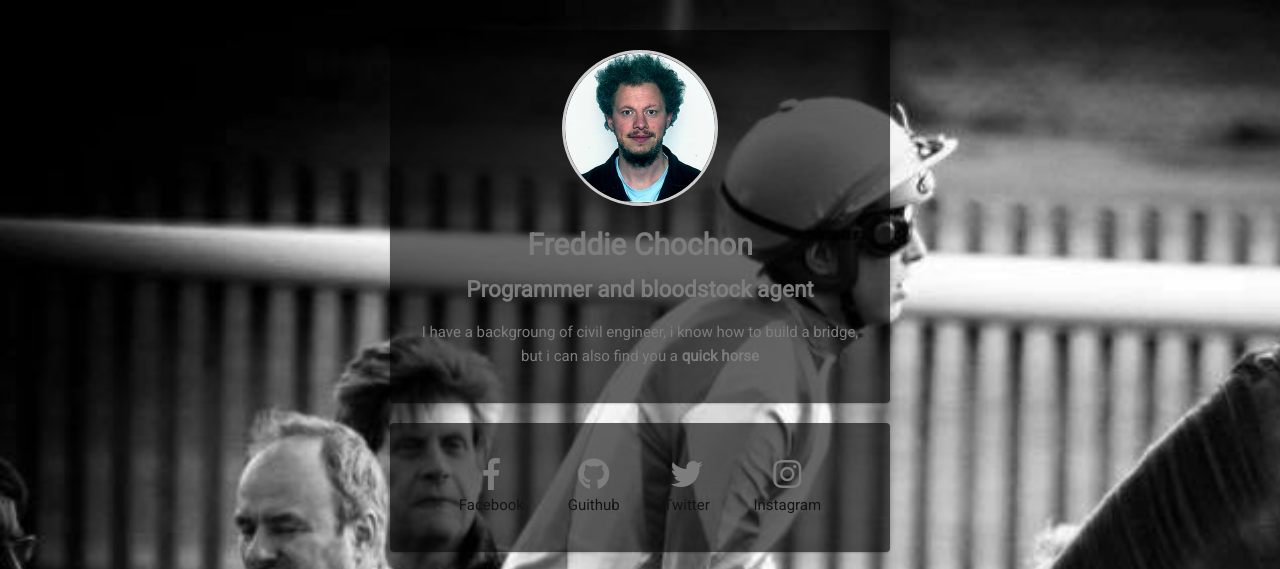
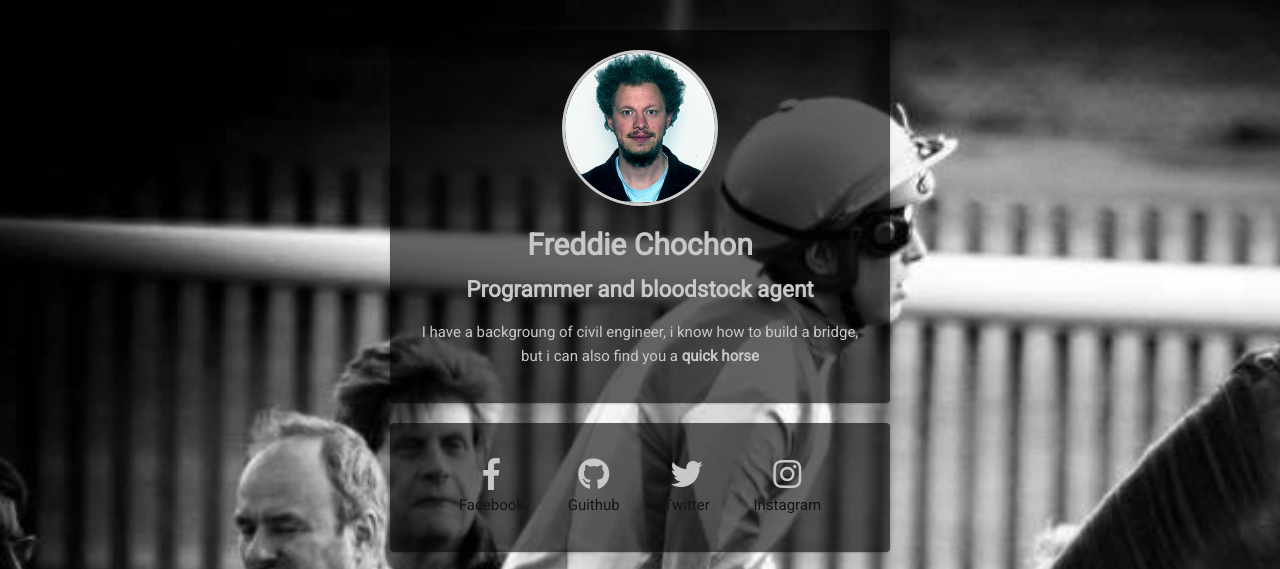
Before and after one commit to fredech/profile, a plain HTML site: page index.html in a window 1280 px wide. Shown: the top 569 px of the page. Drawn offline with Linux system fonts and the light colour scheme.

Commit message:
make my profile prettier10

```diff
--- a/style.css
+++ b/style.css
@@ -3,7 +3,7 @@ body {
 
     font-family: 'Roboto', sans-serif;
     font-weight: 400;
-    color: #7d7d7d;
+    color: rgb(200, 200, 200);
     font-size: 15px;
     line-height: 1.6em;
     background-image: url('images/home.jpg');
@@ -25,7 +25,7 @@ a {
 }
 i {
   font-size: 32px;
-  color:#7d7d7d;
+  color:rgb(200, 200, 200);
 }
 
 .text-center {
```
